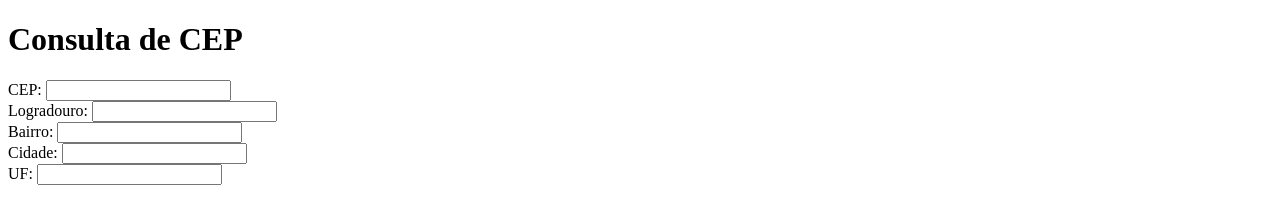
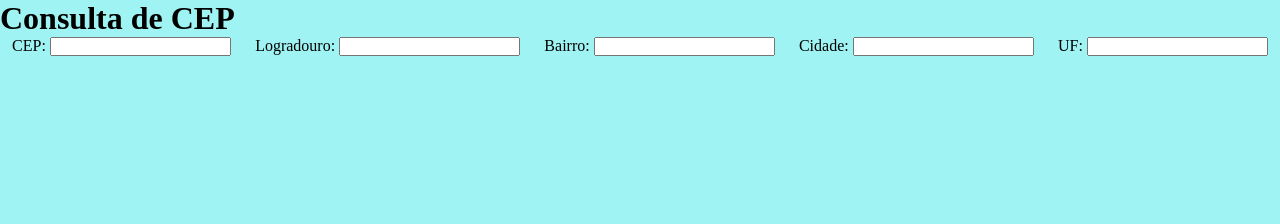
Before and after one commit to EdmilsonOffice/ConsCEP, a plain HTML site: page index.html in a window 1280 px wide. Drawn offline with Linux system fonts and the light colour scheme.

Commit message:
style: criação da estilização da pagina

```diff
--- a/index.html
+++ b/index.html
@@ -5,11 +5,12 @@
     <meta name="viewport" content="width=device-width, initial-scale=1.0">
     <title>Consulta de CEP</title>
     <link rel="stylesheet" href="/script.js">
+    <link rel="stylesheet" href="/style.css">
 </head>
 <body>
     <h1>Consulta de CEP</h1>
 
-    <form action="">
+    <form action="" class="form">
         <div class="controle-form">
             <label for="cep">CEP:</label>
             <input type="text" id="cep" onblur="consultaCEP(this.value)">
--- a/style.css
+++ b/style.css
@@ -0,0 +1,15 @@
+* {
+    margin: 0;
+    padding: 0;
+    box-sizing: border-box;
+}
+
+body {
+    background-color: rgb(159, 243, 243);
+
+}
+
+.form {
+    display: flex;
+    justify-content: space-around;
+}
```
